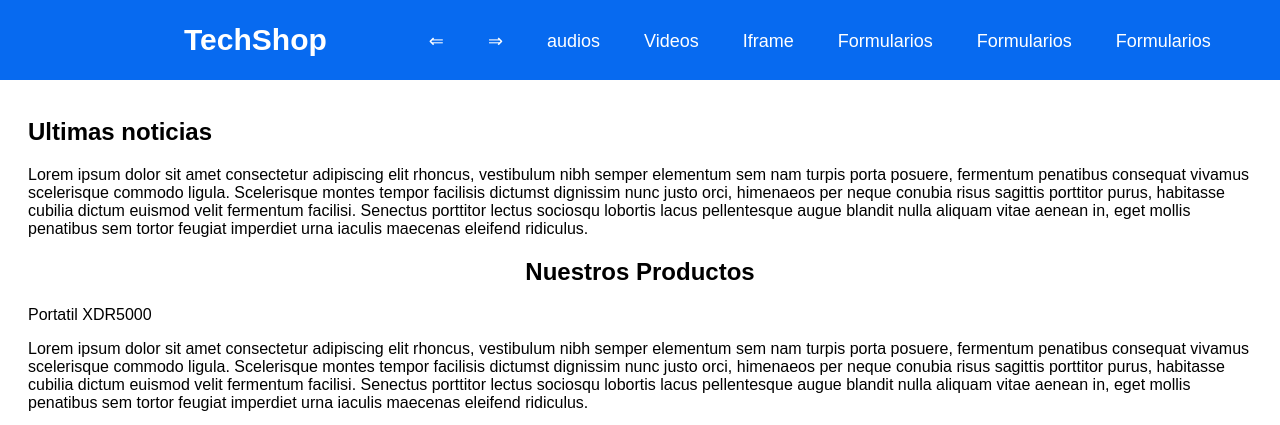
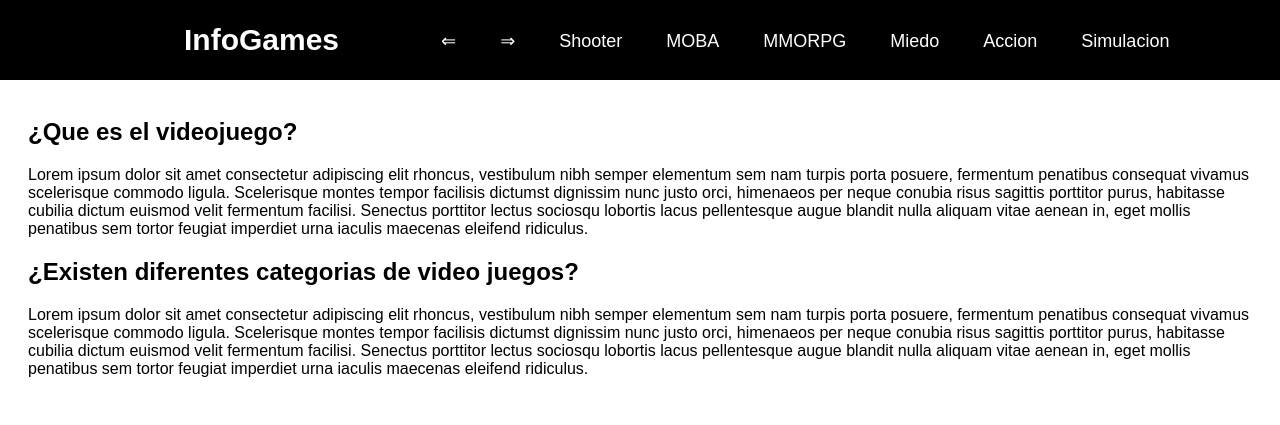
Before and after one commit to waltereCC/tarea1, a Spring Boot app: page / in a window 1280 px wide. Shown: the top 425 px of the page. Run offline with Spring Boot 4, Linux system fonts and the light colour scheme.

Commit message:
Pagina inicial echa

```diff
--- a/src/main/resources/static/css/menu.css
+++ b/src/main/resources/static/css/menu.css
@@ -9,7 +9,7 @@ body{
 }
 
 .header{
-    background-color: #076AF0;
+    background-color: black;
     height: 80px;
     position: fixed;
     top: 0;
--- a/src/main/resources/static/index.html
+++ b/src/main/resources/static/index.html
@@ -14,23 +14,23 @@ Click nbfs://nbhost/SystemFileSystem/Templates/Other/html.html to edit this temp
     <body>
         <header class="header">
             <nav class="nav">
-                <a href="index.html" class="logo nav-link">TechShop</a>
+                <a href="index.html" class="logo nav-link">InfoGames</a>
 
                 <ul class="nav-menu">
                     <li class="nav-menu-item"><a href="infogeneral.html" class="nav-menu-link nav-link">&Leftarrow;</a></li>
                     <li class="nav-menu-item"><a href="categoria8.html" class="nav-menu-link nav-link">&Rightarrow;</a></li>
-                    <li class="nav-menu-item"><a href="categoria1.html" class="nav-menu-link nav-link">audios</a></li>
-                    <li class="nav-menu-item"><a href="categoria2.html" class="nav-menu-link nav-link">Videos</a></li>
-                    <li class="nav-menu-item"><a href="categoria3.html" class="nav-menu-link nav-link">Iframe</a></li>
-                    <li class="nav-menu-item"><a href="categoria4.html" class="nav-menu-link nav-link">Formularios</a></li>
-                    <li class="nav-menu-item"><a href="categoria5.html" class="nav-menu-link nav-link">Formularios</a></li>
-                    <li class="nav-menu-item"><a href="categoria6.html" class="nav-menu-link nav-link">Formularios</a></li>
+                    <li class="nav-menu-item"><a href="categoria1.html" class="nav-menu-link nav-link">Shooter</a></li>
+                    <li class="nav-menu-item"><a href="categoria2.html" class="nav-menu-link nav-link">MOBA</a></li>
+                    <li class="nav-menu-item"><a href="categoria3.html" class="nav-menu-link nav-link">MMORPG</a></li>
+                    <li class="nav-menu-item"><a href="categoria4.html" class="nav-menu-link nav-link">Miedo</a></li>
+                    <li class="nav-menu-item"><a href="categoria5.html" class="nav-menu-link nav-link">Accion</a></li>
+                    <li class="nav-menu-item"><a href="categoria6.html" class="nav-menu-link nav-link">Simulacion</a></li>
                 </ul>
             </nav>
         </header>
 
         <aside id="barralateral">
-            <h2>Ultimas noticias</h2>
+            <h2>¿Que es el videojuego?</h2>
             <p>Lorem ipsum dolor sit amet consectetur adipiscing elit rhoncus,
                 vestibulum nibh semper elementum sem nam turpis porta posuere,
                 fermentum penatibus consequat vivamus scelerisque commodo ligula.
@@ -41,10 +41,23 @@ Click nbfs://nbhost/SystemFileSystem/Templates/Other/html.html to edit this temp
                 aenean in, eget mollis penatibus sem tortor feugiat imperdiet urna iaculis
                 maecenas eleifend ridiculus.</p>
         </aside>
+        <aside id="barralateral">
+            <h2>¿Existen diferentes categorias de video juegos?</h2>
+            <p>Lorem ipsum dolor sit amet consectetur adipiscing elit rhoncus,
+                vestibulum nibh semper elementum sem nam turpis porta posuere,
+                fermentum penatibus consequat vivamus scelerisque commodo ligula.
+                Scelerisque montes tempor facilisis dictumst dignissim nunc justo orci,
+                himenaeos per neque conubia risus sagittis porttitor purus,
+                habitasse cubilia dictum euismod velit fermentum facilisi. Senectus porttitor lectus
+                sociosqu lobortis lacus pellentesque augue blandit nulla aliquam vitae
+                aenean in, eget mollis penatibus sem tortor feugiat imperdiet urna iaculis
+                maecenas eleifend ridiculus.</p>
+        </aside>
+        <br>
         <section id="contenido">
-            <h1 style="text-align: center">Nuestros Productos</h1>
+            <h1 style="text-align: center"></h1>
             <article>
-                <header>Portatil XDR5000</header>
+                <header>MOBA</header>
                 <p>Lorem ipsum dolor sit amet consectetur adipiscing elit rhoncus,
                     vestibulum nibh semper elementum sem nam turpis porta posuere,
                     fermentum penatibus consequat vivamus scelerisque commodo ligula.
@@ -55,17 +68,13 @@ Click nbfs://nbhost/SystemFileSystem/Templates/Other/html.html to edit this temp
                     aenean in, eget mollis penatibus sem tortor feugiat imperdiet urna iaculis
                     maecenas eleifend ridiculus.</p>
                 <figure>
-                    <img src="imagenes/Equipo2.jpg" alt="imagen de una portatil" width="300"/>
-                    <figcaption>
-                        <p>Lo mas vendido</p>
-                    </figcaption>
+                    <img src="imagenes/descarga.jpg" alt="Mapa Moba" width="300"/>
                 </figure>
-
-                <footer>Agregar al carrito</footer>
+                <br>
             </article>
             <br>
             <article>
-                <header>Portatil Alienware 5000</header>
+                <header>MMORPG</header>
                 <p>Purus vestibulum elementum inspirada en la pelicula de culto<cite>Aliens el septimo pasajero</cite> sociosqu senectus justo suspendisse facilisis
                     curabitur tristique, ut tortor nisl laoreet nam erat suscipit. Velit nisl magnis
                     tempus molestie vestibulum habitant platea vivamus ultrices maecenas
@@ -75,18 +84,13 @@ Click nbfs://nbhost/SystemFileSystem/Templates/Other/html.html to edit this temp
                     curae porta fringilla senectus purus fames, mi quam eu habitant
                     vestibulum lacus massa.</p>
                 <figure>
-                    <img src="imagenes/Equipo1.jpg" alt="Foto de una portatil alienware" width="300"/>
-                    <figcaption>
-                        <p>Diseñada para el gaming</p>
-                    </figcaption>
+                    <img src="imagenes/1500098400_304969_1532088447_sumario_normal.jpg" alt="Ejemplo MMORPG" width="300"/>
                 </figure>
-
-                <footer>Agregar al carrito</footer>
-
+                <br>
             </article>
             <br>
             <article>
-                <header>Impresora 3D portable</header>
+                <header>Shooter</header>
                 <p>Id felis mattis enim proin cum lobortis ultricies nulla, semper vulputate
                     erat fringilla aliquam accumsan ornare malesuada, netus iaculis leo
                     parturient tristique tempus turpis. Feugiat aenean praesent fermentum
@@ -95,51 +99,9 @@ Click nbfs://nbhost/SystemFileSystem/Templates/Other/html.html to edit this temp
                     platea facilisis ultrices. Taciti eros a rutrum per dictumst, orci pharetra
                     rhoncus massa in, eu laoreet feugiat malesuada.</p>
                 <figure>
-                    <img src="imagenes/Equipo3.jpg" alt="Impresora 3D portatil" width="300"/>
-                    <figcaption>
-                        <p>Lo mas economico del mercado</p>
-                    </figcaption>
+                    <img src="imagenes/Valorant.jpg" alt="imagen de un shooter" width="300"/>
                 </figure>
-
-                <footer>Agregar al carrito</footer>
-
-            </article>
-            <article>
-                <h2>Resumen de lineas</h2>
-                <table border="0">
-                    <thead>
-                        <tr id="encabezadoTabla">
-                            <th>Código</th>
-                            <th>Detalle</th>
-                        </tr>
-                    </thead>
-                    <tbody id="TablaDetalle">
-                        <tr>
-                            <td>1</td>
-                            <td>Aliquam turpis elementum taciti phasellus</td>
-                        </tr>
-                        <tr>
-                            <td>2</td>
-                            <td>mattis tellus metus aenean, nec netus rutrum</td>
-                        </tr>
-                        <tr>
-                            <td>3</td>
-                            <td>ridiculus nullam quisque ad lobortis purus, </td>
-                        </tr>
-                        <tr>
-                            <td>4</td>
-                            <td>litora ante tristique aptent blandit velit augue.</td>
-                        </tr>
-                        <tr>
-                            <td>5</td>
-                            <td>Egestas a aliquet rhoncus justo lobortis hac </td>
-                        </tr>
-                        <tr>
-                            <td>6</td>
-                            <td>eget arcu parturient aliquam hendrerit ridiculus.</td>
-                        </tr>
-                    </tbody>
-                </table>
+                <br>
             </article>
         </section>
         <footer id="piepagina">
```
Also changed, not shown: src/main/resources/static/imagenes/1500098400_304969_1532088447_sumario_normal.jpg (added), src/main/resources/static/imagenes/Valorant.jpg (added), src/main/resources/static/imagenes/descarga.jpg (added).
